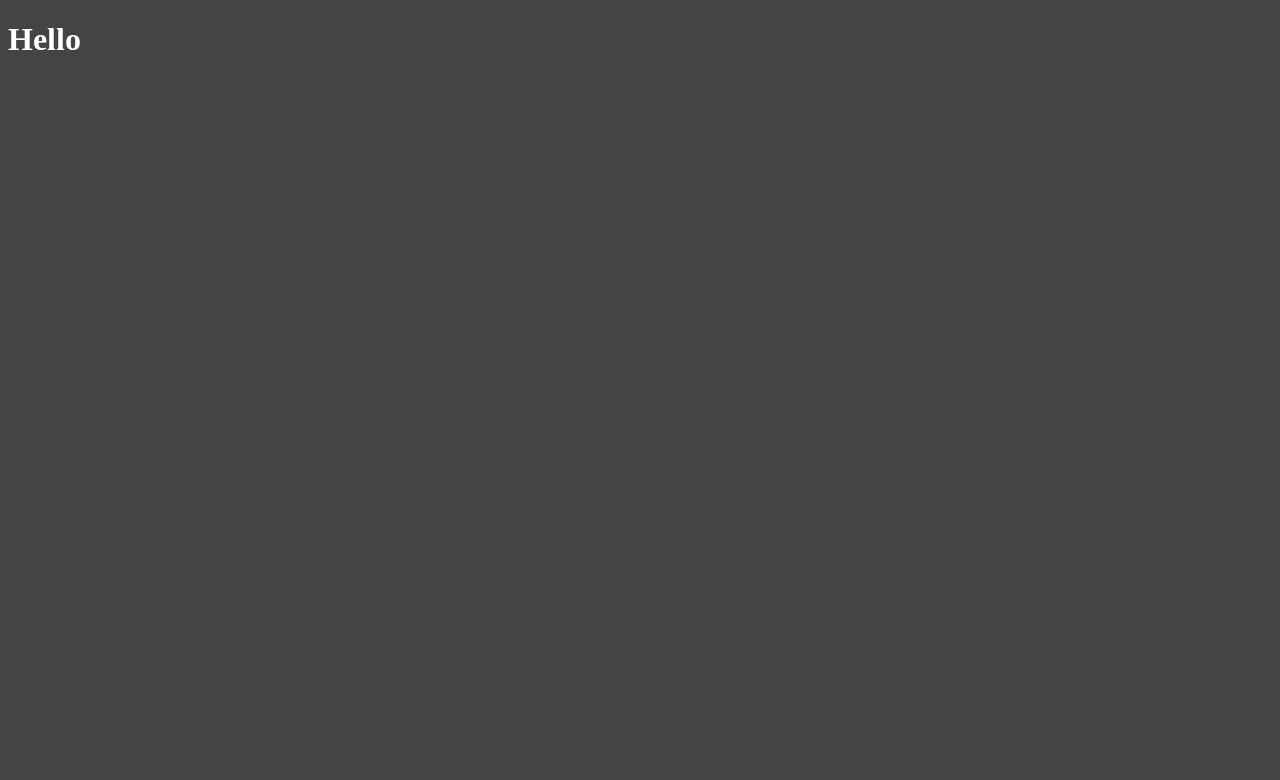
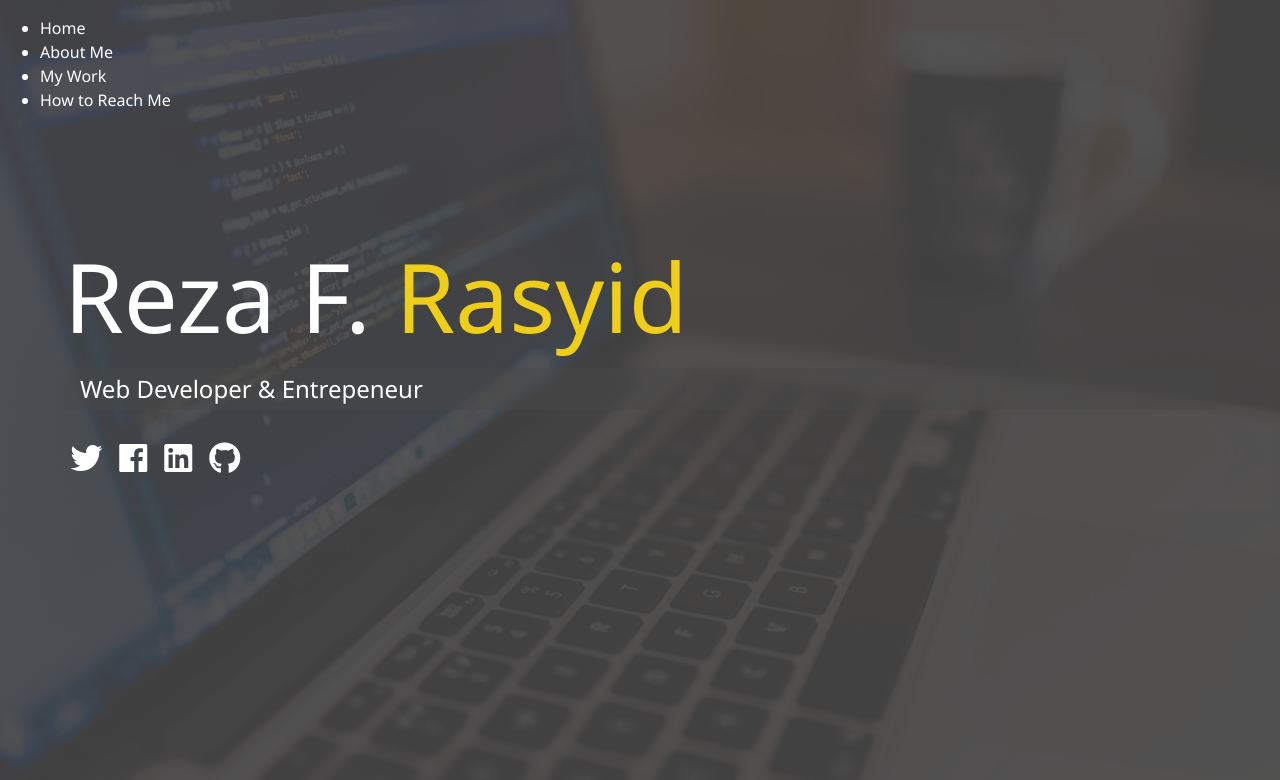
Before and after one commit to rezafahrur/rezafahrur.github.io, a PHP site: page /dist/index.html in a window 1280 px wide. Before the commit the part shown is almost empty. Shown: the top 780 px of the page. Run offline with PHP 8.4, Linux system fonts and the light colour scheme; some libraries are stand-ins or nearby versions.

Commit message:
Index markup & main sass

```diff
--- a/dist/css/main.css
+++ b/dist/css/main.css
@@ -1,3 +1,66 @@
+* {
+  box-sizing: border-box; }
+
 body {
   background: #444;
-  color: #ffffff; }
+  color: #ffffff;
+  height: 100%;
+  margin: 0;
+  font-family: "Segoe UI", Tahoma, Geneva, Verdana, sans-serif;
+  line-height: 1.5; }
+  body#bg-img {
+    background: url(../img/background3.jpg);
+    background-attachment: fixed;
+    background-size: cover; }
+    body#bg-img:after {
+      content: "";
+      position: absolute;
+      top: 0;
+      right: 0;
+      width: 100%;
+      height: 100%;
+      z-index: -1;
+      background: rgba(68, 68, 68, 0.9); }
+
+h1,
+h2,
+h3 {
+  margin: 0;
+  font-weight: 400; }
+  h1.lg-heading,
+  h2.lg-heading,
+  h3.lg-heading {
+    font-size: 6rem; }
+  h1.sm-heading,
+  h2.sm-heading,
+  h3.sm-heading {
+    margin-bottom: 2rem;
+    padding: 0.2rem 1rem;
+    background: rgba(73, 73, 73, 0.5); }
+
+a {
+  color: #ffffff;
+  text-decoration: none; }
+
+header {
+  position: fixed;
+  z-index: 2;
+  width: 100%; }
+
+.text-secondary {
+  color: #eece1a; }
+
+main {
+  padding: 4rem;
+  height: 100%; }
+  main .icons {
+    margin-top: 1rem; }
+    main .icons a {
+      padding: 0.4rem; }
+      main .icons a:hover {
+        color: #eece1a;
+        transition: all 0.5s ease-out; }
+  main#home {
+    overflow: hidden; }
+    main#home h1 {
+      margin-top: 20vh; }
--- a/dist/index.html
+++ b/dist/index.html
@@ -6,11 +6,71 @@
   <meta name="viewport" content="width=device-width, initial-scale=1.0">
   <meta http-equiv="X-UA-Compatible" content="ie=edge">
   <link rel="stylesheet" href="css/main.css">
+  <link rel="stylesheet" href="https://use.fontawesome.com/releases/v5.2.0/css/all.css" integrity="sha384-hWVjflwFxL6sNzntih27bfxkr27PmbbK/iSvJ+a4+0owXq79v+lsFkW54bOGbiDQ"
+    crossorigin="anonymous">
   <title>Welcome To My Portofolio</title>
 </head>
 
-<body>
-  <h1>Hello</h1>
+<body id="bg-img">
+
+  <header>
+    <div class="menu-btn">
+      <div class="btn-line"></div>
+      <div class="btn-line"></div>
+      <div class="btn-line"></div>
+    </div>
+
+    <nav class="menu">
+      <div class="menu-branding">
+        <div class="potrait"></div>
+      </div>
+      <ul class="nav-item">
+        <li class="nav-item">
+          <a href="/" class="nav-link">
+            Home
+          </a>
+        </li>
+        <li class="nav-item">
+          <a href="/about.html" class="nav-link">
+            About Me
+          </a>
+        </li>
+        <li class="nav-item">
+          <a href="/work" class="nav-link">
+            My Work
+          </a>
+        </li>
+        <li class="nav-item">
+          <a href="/contact" class="nav-link">
+            How to Reach Me
+          </a>
+        </li>
+      </ul>
+    </nav>
+  </header>
+
+  <main id="home">
+    <h1 class="lg-heading">Reza F.
+      <span class="text-secondary">Rasyid</span>
+    </h1>
+    <h2 class="sm-heading">Web Developer & Entrepeneur</h2>
+    <div class="icons">
+      <a href="#">
+        <i class="fab fa-twitter fa-2x"></i>
+      </a>
+      <a href="#">
+        <i class="fab fa-facebook fa-2x"></i>
+      </a>
+      <a href="#">
+        <i class="fab fa-linkedin fa-2x"></i>
+      </a>
+      <a href="#">
+        <i class="fab fa-github fa-2x"></i>
+      </a>
+    </div>
+  </main>
+
+  <script src="js/main.js"></script>
 </body>
 
 </html>
--- /dev/null
+++ b/scss/_config.scss
@@ -0,0 +1,32 @@
+$primary-color: #444;
+$secondary-color: #eece1a;
+$show-home-image: true;
+$home-image: url(../img/background3.jpg);
+$background-opacity: 0.4;
+
+@mixin easeOut {
+  //seperti fungsi bernama easeOut
+  transition: all 0.5s ease-out;
+}
+
+@mixin background {
+  @if $show-home-image {
+    &#bg-img {
+      background: $home-image;
+      background-attachment: fixed;
+      background-size: cover;
+
+      &:after {
+        //pseudo element adalah sesuatu yg tidak ada di html tapi css membuatnya seperti element
+        content: "";
+        position: absolute;
+        top: 0;
+        right: 0;
+        width: 100%;
+        height: 100%;
+        z-index: -1;
+        background: rgba($primary-color, $background-opacity);
+      }
+    }
+  }
+}
--- a/scss/main.scss
+++ b/scss/main.scss
@@ -1,6 +1,75 @@
-$primary-color: #444;
+@import "config"; //import file _config.scss
+
+* {
+  box-sizing: border-box;
+}
 
 body {
+  @include background;
   background: $primary-color;
   color: #ffffff;
+  height: 100%;
+  margin: 0;
+  font-family: "Segoe UI", Tahoma, Geneva, Verdana, sans-serif;
+  line-height: 1.5;
 }
+
+//heading
+h1,
+h2,
+h3 {
+  margin: 0;
+  font-weight: 400;
+
+  &.lg-heading {
+    font-size: 6rem; //rem 6 kali font size aslinya
+  }
+  &.sm-heading {
+    margin-bottom: 2rem;
+    padding: 0.2rem 1rem;
+    background: rgba(
+      lighten($primary-color, 2),
+      0.5
+    ); //background warna sedikit berbeda dari warna primary-color
+  }
+}
+
+a {
+  color: #ffffff;
+  text-decoration: none;
+}
+
+header {
+  position: fixed; //header tetap di atas
+  z-index: 2; //semakin besar semakin dekat dengan mata kita
+  width: 100%;
+}
+
+.text-secondary {
+  color: $secondary-color;
+}
+
+main {
+  padding: 4rem;
+  height: 100%;
+
+  .icons {
+    margin-top: 1rem;
+
+    a {
+      padding: 0.4rem;
+
+      &:hover {
+        color: $secondary-color;
+        @include easeOut();
+      }
+    }
+  }
+
+  &#home {
+    overflow: hidden;
+    h1 {
+      margin-top: 20vh; //ada 20 garis samping dari atas ke bawah
+    }
+  }
+}
```
Also changed, not shown: dist/img/background.jpg (added), dist/img/background2.jpg (added), dist/img/background3.jpg (added), dist/img/pass.JPG (added), dist/js/main.js (added).
